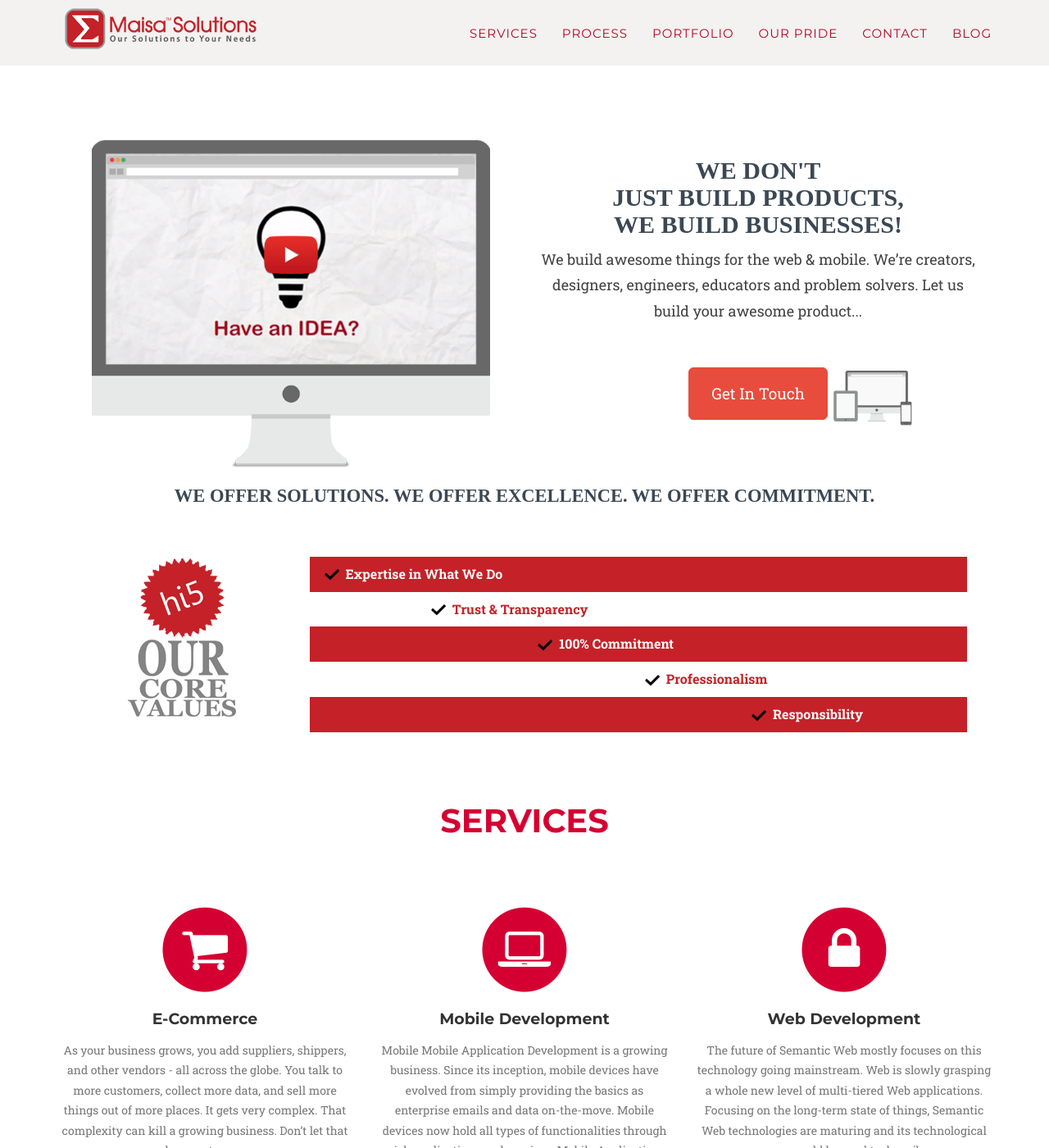
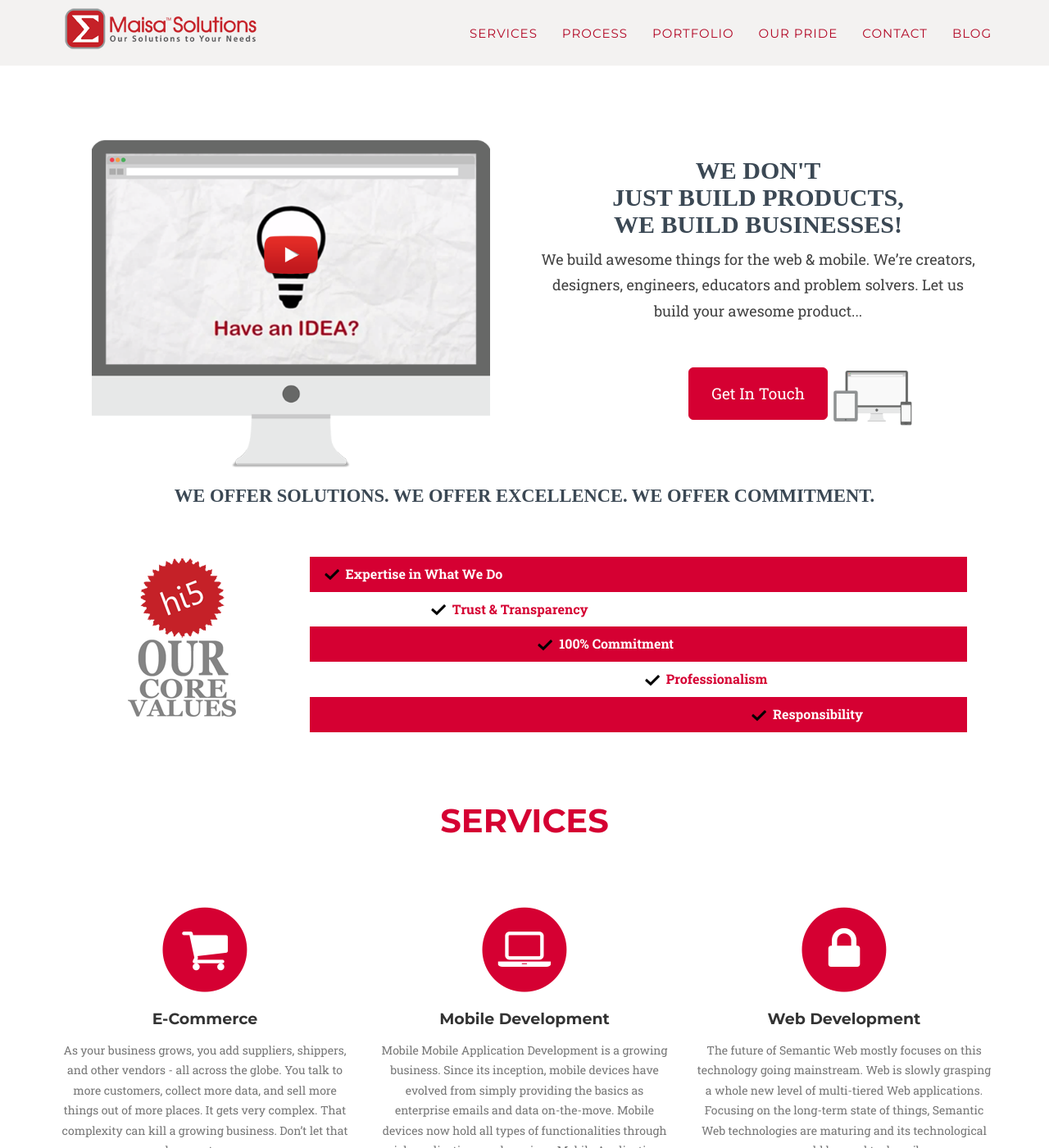
Before and after one commit to chandanbenjaram/imaginationcoder.github.io, a Jekyll site: the page built from index.html, in a window 1280 px wide and 1400 px high. Shown: the whole window at 82% size. Built offline with Jekyll 4.4.1, drawn with Linux system fonts in a browser that asks for light colours; nearby versions of some CDN libraries; some web fonts are replaced.

Commit message:
all colors to #d50032

```diff
--- a/_includes/css/agency.css
+++ b/_includes/css/agency.css
@@ -741,7 +741,7 @@
 }
 
 section#contact .text-danger {
-    color: #e74c3c;
+    color: #d50032;
 }
 
 footer {
@@ -891,7 +891,7 @@
 
 /*sadashiv*/
 .box, .white {
-    background-color: #C52128;
+    background-color: #d50032;
     color: #ffffff;
     padding: 10px 4px;
     font-weight: bold;
@@ -901,7 +901,7 @@
 }
 .white {
     background-color: #ffffff;
-    color: #C52128
+    color: #d50032
 
 }
 
```
Also changed, not shown: _layouts/style.css (+7 -10 lines), 1 other file.
